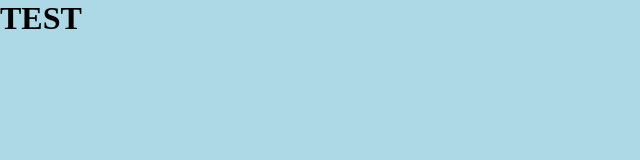
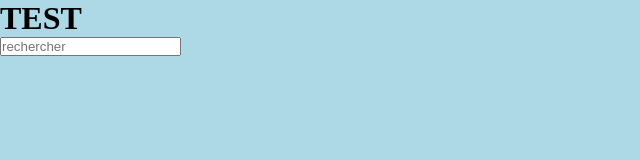
Before and after one commit to Gabsdng/site_web, a plain HTML site: page index.html in a window 1280 px wide. Shown: the whole page, without its empty margins (0-640 px from the left). Drawn offline with Linux system fonts and the light colour scheme.

Commit message:
push de la branche testsolo

```diff
--- a/index.html
+++ b/index.html
@@ -6,5 +6,8 @@
 </head>
 <body>
    <h1>TEST</h1>
+   <section>
+      <input type="text" placeholder="rechercher">
+   </section>
 </body>
 </html>
```
